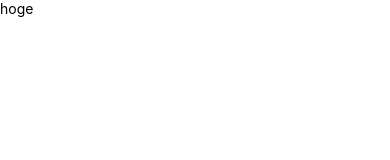
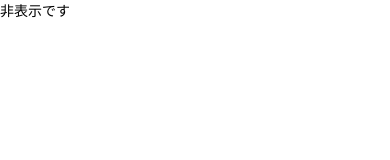
Before and after one commit to slintristeza/primer_of_react_native, a React Native app: screen / in a window 390 px wide. Shown: the top 160 px of the page. Built offline with nearby package versions, Linux system fonts and the light colour scheme.

Commit message:
feat:useState & useEffect

```diff
--- a/App.js
+++ b/App.js
@@ -11,7 +11,7 @@ import React, {Fragment} from 'react';
 import Hoge from './components/Hoge';
 
 const App = () => {
-  return <Hoge isShow={true} />;
+  return <Hoge isShow={false} />;
 };
 
 export default App;
--- a/components/Hoge.js
+++ b/components/Hoge.js
@@ -1,9 +1,18 @@
-import React from 'react';
+import React, {useState, useEffect} from 'react';
 import {Text, View} from 'react-native';
 
 const Hoge = props => {
-  const hoge = props.isShow ? <Text>hoge</Text> : null;
-  return <View>{hoge}</View>;
+  const [hoge, setHoge] = useState('こんにちは');
+  useEffect(() => {
+    if (!props.isShow) {
+      setHoge('非表示です');
+    }
+  }, [hoge, props]);
+  return (
+    <View>
+      <Text>{hoge}</Text>
+    </View>
+  );
 };
 
 export default Hoge;
```
